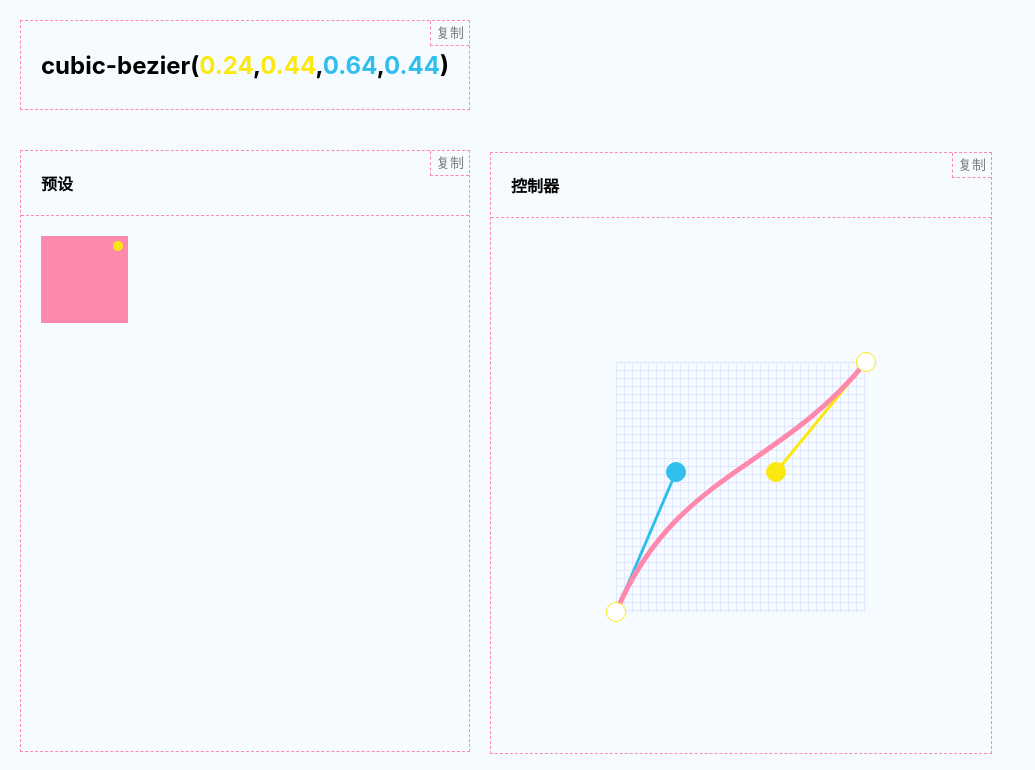
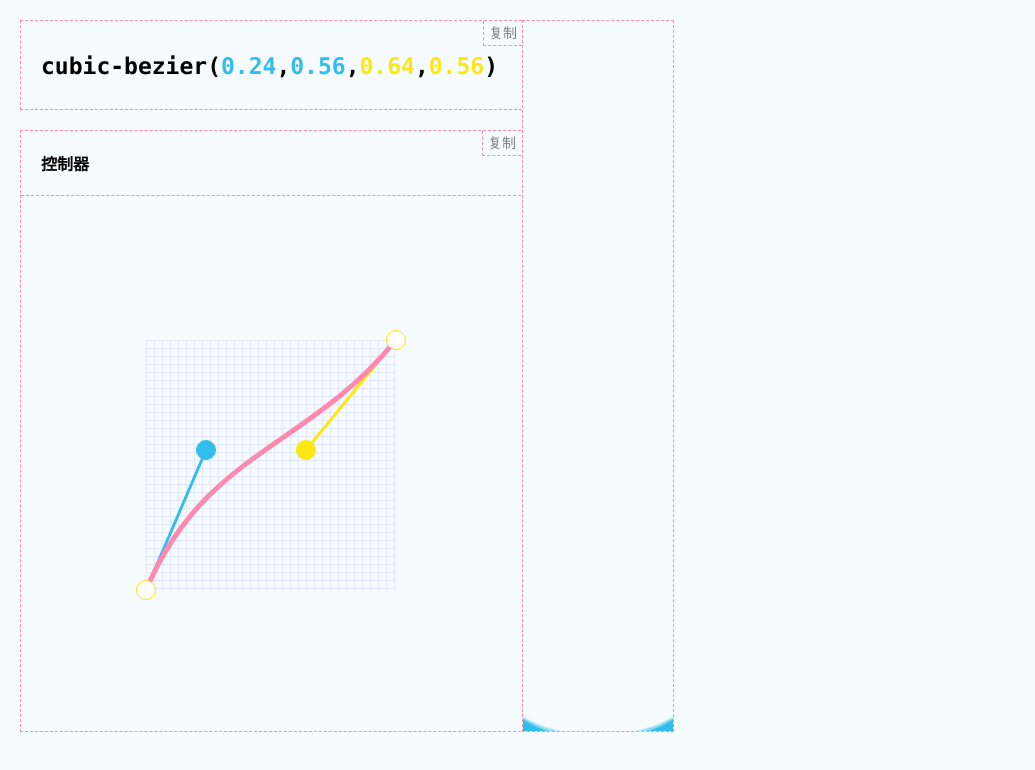
Before and after one commit to oasis-cloud/cubic-bezier, a React (Create React App) app: page / in a window 1280 px wide. Shown: the top 770 px of the page, without its empty margins (0-1035 px from the left). Built offline with nearby package versions, Linux system fonts and the light colour scheme.

Commit message:
feat：增加演示效果

```diff
--- a/src/App.css
+++ b/src/App.css
@@ -10,7 +10,7 @@
 }
 
 .sidebar {
-	width: 450px;
+  width: 502px;
   float: left;
 }
 
@@ -21,7 +21,8 @@
   line-height: 50px;
   padding: 20px;
   border: 1px dashed #ff89ac;
-	font-size: 24px;
+  border-right-width: 0;
+  font-size: 23px;
   font-weight: bolder;
   width: 100%;
   box-sizing: border-box;
@@ -33,11 +34,11 @@
 
 .output-span em {
   font-style: normal;
-	color: #fce811;
+  color: #31beed;
 }
 
 .output-span span {
-	color: #31BEED;
+  color: #fce811;
 }
 
 .title {
@@ -110,11 +111,13 @@
 }
 .stage {
   float: left;
-	margin-top: 132px;
-	margin-left: 20px;
+  /*margin-top: 132px;*/
+  /*margin-left: 20px;*/
+  margin-top: 20px;
   width: 500px;
   height: 600px;
   border: 1px dashed #ff89ac;
+  border-right-width: 0;
 }
 
 .canvas-w {
@@ -132,10 +135,16 @@
 }
 
 canvas {
-	background-image:
-	repeating-linear-gradient(180deg, #e1e7ff, #e1e7ff 1px, transparent 1px, transparent 7px, transparent 8px),
+  background-image: repeating-linear-gradient(
+      180deg,
+      #e1e7ff,
+      #e1e7ff 1px,
+      transparent 1px,
+      transparent 7px,
+      transparent 8px
+    ),
     repeating-linear-gradient(90deg, #e1e7ff, #e1e7ff 1px, transparent 1px, transparent 7px, transparent 8px);
-	background-size:50% 50%;
+  background-size: 50% 50%;
   background-repeat: no-repeat;
   background-position: center;
 }
@@ -161,13 +170,13 @@ canvas {
   background: #fce811;
   top: 45%;
   left: 55%;
-	color: #FFF;
+  color: #fff;
 }
 
 .c3 {
-	background: #31BEED;
-	border: 1px solid #31BEED;
-	color: #FFF;
+  background: #31beed;
+  border: 1px solid #31beed;
+  color: #fff;
   top: 45%;
   left: 35%;
 }
@@ -189,3 +198,63 @@ canvas {
   top: -9999px;
   left: -9999px;
 }
+
+.animation-stage {
+  float: left;
+  width: 150px;
+  height: 710px;
+  border: 1px dashed #ff89ac;
+  position: relative;
+  overflow: hidden;
+
+}
+.animation-stage:hover .water {
+  transform: translate(0, 0);
+}
+.water {
+  width: 100%;
+  position: absolute;
+  bottom: 0;
+  background: #31beed;
+  height: 100%;
+  transform: translate(0, 95%);
+  transition: transform cubic-bezier(0.24,0.56,1.00,-0.06) 3s;
+	cursor: progress;
+}
+
+.water:before,
+.water:after {
+  content: '';
+  position: absolute;
+  left: 50%;
+  min-width: 200%;
+	min-height: 350px;
+  background-color: #F6FBFF;
+  animation-name: rotate;
+  animation-iteration-count: infinite;
+  animation-timing-function: linear;
+}
+.water::before {
+  top: -305px;
+  border-radius: 45%;
+  animation-duration: 10s;
+}
+
+.water::after {
+  top: -300px;
+  opacity: 0.5;
+  border-radius: 47%;
+  animation-duration: 10s;
+}
+
+@keyframes rotate {
+  0% {
+    transform: translate(-50%, 0) rotateZ(0deg);
+  }
+  50% {
+    transform: translate(-50%, -2%) rotateZ(180deg);
+  }
+  100% {
+    transform: translate(-50%, 0%) rotateZ(360deg);
+  }
+}
--- a/src/App.js
+++ b/src/App.js
@@ -162,13 +162,19 @@ class App extends React.Component {
     const pointHalfWidth = getHalfWidth($obj.c1)
     const pointHalfHeight = getHalfWidth($obj.c1)
 
-    console.log(($obj.c1.offsetLeft - DValX + pointHalfWidth) / coordinateW)
+    // 坐标采用数学坐标系，获取真实的 x,y，因为网页中y轴和数学中的 y 轴是逆向关系，所以 y 需要转换为数学坐标系的 y
+    const { c3RealX, c3RealY, c1RealX, c1RealY } = {
+      c3RealX: $obj.c3.offsetLeft - DValX + pointHalfWidth,
+      c3RealY: coordinateH - ($obj.c3.offsetTop - DValY + pointHalfHeight),
+      c1RealX: $obj.c1.offsetLeft - DValX + pointHalfWidth,
+      c1RealY: coordinateH - ($obj.c1.offsetTop - DValY + pointHalfHeight),
+    }
     this.setState({
       pointer: {
-        x: ($obj.c3.offsetLeft - DValX + pointHalfWidth) / coordinateW,
-        y: ($obj.c3.offsetTop - DValY + pointHalfHeight) / coordinateH,
-        x1: ($obj.c1.offsetLeft - DValX + pointHalfWidth) / coordinateW,
-        y1: ($obj.c1.offsetTop - DValY + pointHalfHeight) / coordinateH,
+        x: c3RealX / coordinateW,
+        y: c3RealY / coordinateH,
+        x1: c1RealX / coordinateW,
+        y1: c1RealY / coordinateH,
       },
     })
   }
@@ -187,37 +193,41 @@ class App extends React.Component {
         <div className="sidebar">
           <div className="output">
             <span className="output-span">
-              cubic-bezier(
+              <code>cubic-bezier(
               <em>{this.state.pointer.x.toFixed(2)}</em>,<em>{this.state.pointer.y.toFixed(2)}</em>,
-              <span>{this.state.pointer.x1.toFixed(2)}</span>,<span>{this.state.pointer.y1.toFixed(2)}</span>)
+              <span>{this.state.pointer.x1.toFixed(2)}</span>,<span>{this.state.pointer.y1.toFixed(2)}</span>)</code>
             </span>
             <input
               ref={this.inputCopy}
               type="text"
               id="copyInput"
-              value={`cubic-bezier(${this.state.pointer.x.toFixed(2)},${this.state.pointer.y.toFixed(2)},${this.state.pointer.x1.toFixed(2)},${this.state.pointer.y1.toFixed(2)})`}
+              value={`cubic-bezier(${this.state.pointer.x.toFixed(2)},${this.state.pointer.y.toFixed(
+                2
+              )},${this.state.pointer.x1.toFixed(2)},${this.state.pointer.y1.toFixed(2)})`}
             />
             <em className="btn" onClick={this.handleCopy}>
               复制
             </em>
           </div>
-          <div className="preset">
+          {/*<div className="preset">
             <div className="title">
               <span>预设</span>
-              <em className="btn" onClick={this.handleCopy}>复制</em>
+              <em className="btn" onClick={this.handleCopy}>
+                复制
+              </em>
             </div>
             <ul className="preset-ul">
               <li className="preset-item">
                 <em className="is-checked"></em>
               </li>
             </ul>
-          </div>
-        </div>
-
+          </div>*/}
           <div className="stage">
             <div className="title">
               <span>控制器</span>
-            <em className="btn" onClick={this.handleCopy}>复制</em>
+              <em className="btn" onClick={this.handleCopy}>
+                复制
+              </em>
             </div>
             <div className="canvas-w">
               <div className="canvas" ref={this.canvasRef}>
@@ -238,6 +248,10 @@ class App extends React.Component {
             </div>
           </div>
         </div>
+        <div className="animation-stage">
+            <div className="water" style={{transition: `transform cubic-bezier(${this.state.pointer.x.toFixed(2)},${this.state.pointer.y.toFixed(2)},${this.state.pointer.x1.toFixed(2)},${this.state.pointer.y1.toFixed(2)}) 3s`}}></div>
+        </div>
+      </div>
     )
   }
 }
```
Lines whose indentation alone changed are shown as unchanged.
